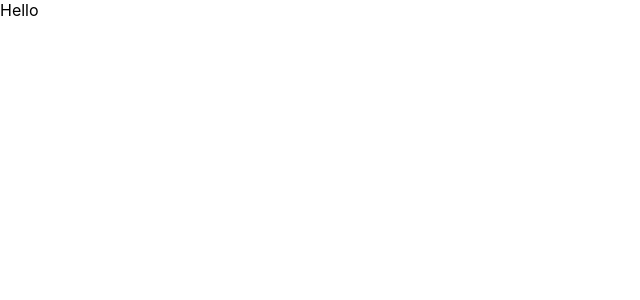
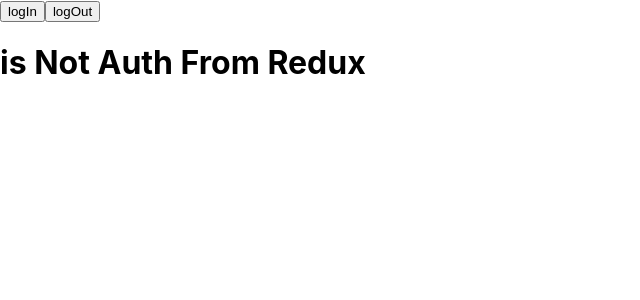
Before and after one commit to DevSaumya/react-redux, a React (Create React App) app: page / in a window 1280 px wide. Shown: the top 300 px of the page, without its empty margins (0-640 px from the left). Built offline with nearby package versions, Linux system fonts and the light colour scheme.

Commit message:
redix with clean setup action and reducer

```diff
--- a/src/App.js
+++ b/src/App.js
@@ -1,9 +1,15 @@
-
+import { useSelector, useDispatch } from 'react-redux';
+import { logIn, logOut } from './store/actions';
 
 function App() {
+  const {isAuth} = useSelector(state => state);
+  const dispatch = useDispatch();
+
   return (
     <div className="App">
-      Hello
+      <button onClick={() => dispatch(logIn())}>logIn</button>
+      <button onClick={() => dispatch(logOut())}>logOut</button>
+      {isAuth ? <h1> isAuth From Redux </h1> : <h1> is Not Auth From Redux  </h1>}
     </div>
   );
 }
--- a/src/store/actions/index.js
+++ b/src/store/actions/index.js
@@ -0,0 +1,11 @@
+export const logIn = () => {
+    return {
+        type: 'SIGN_IN'
+    }
+}
+
+export const logOut = () => {
+    return {
+        type: 'SIGN_OUT'
+    }
+}
--- a/src/store/reducers/isAuth.js
+++ b/src/store/reducers/isAuth.js
@@ -1,9 +1,9 @@
 const isAuthReducer = (state = false, action) => {
     switch(action.type) {
         case 'SIGN_IN':
-            return !state;
+            return true;
         case "SIGN_OUT":
-            return !state;
+            return false;
         default:
             return state
     }
```
Also changed, not shown: 1 other file (tests, documents, lock files or other folders).
